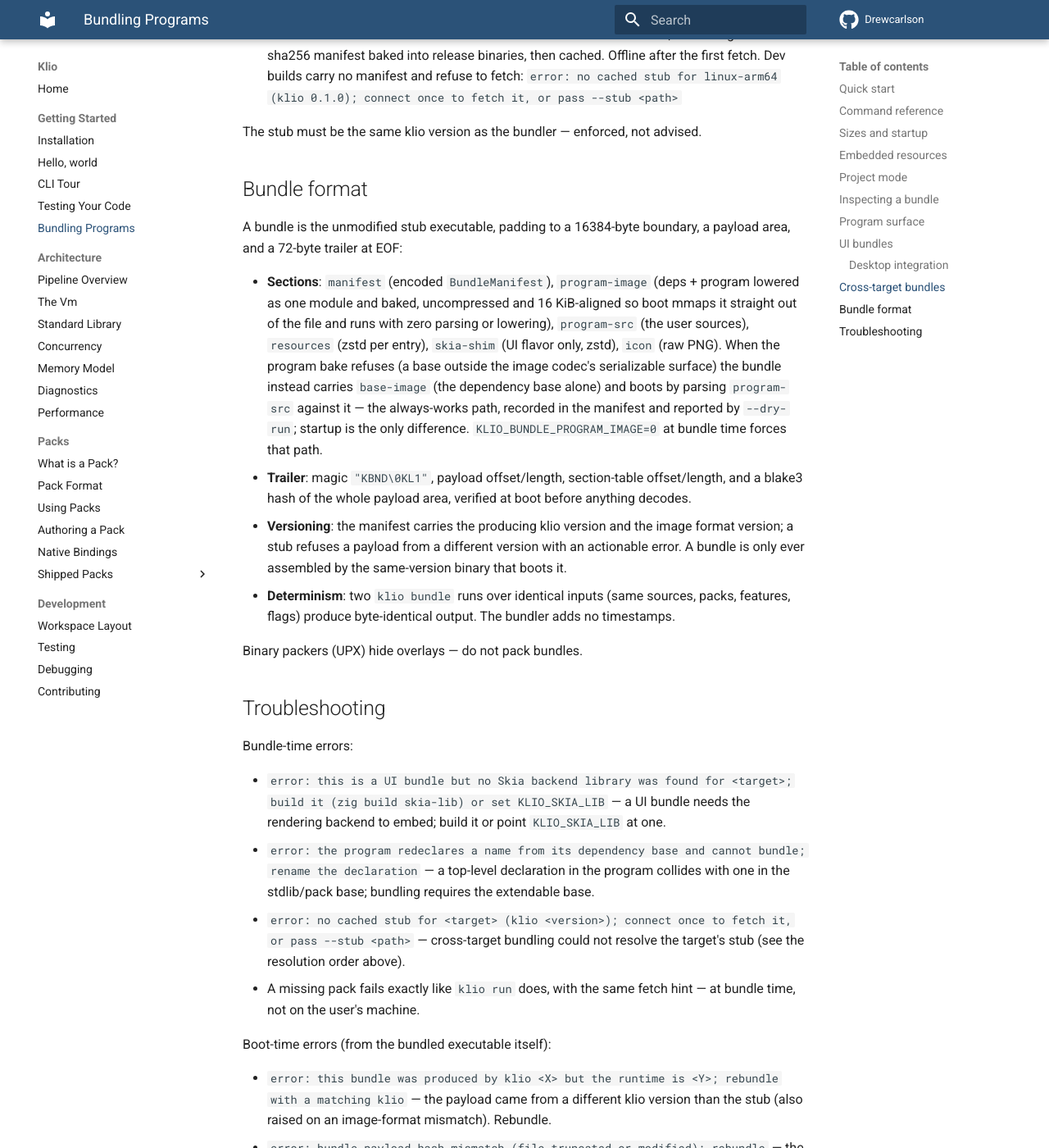
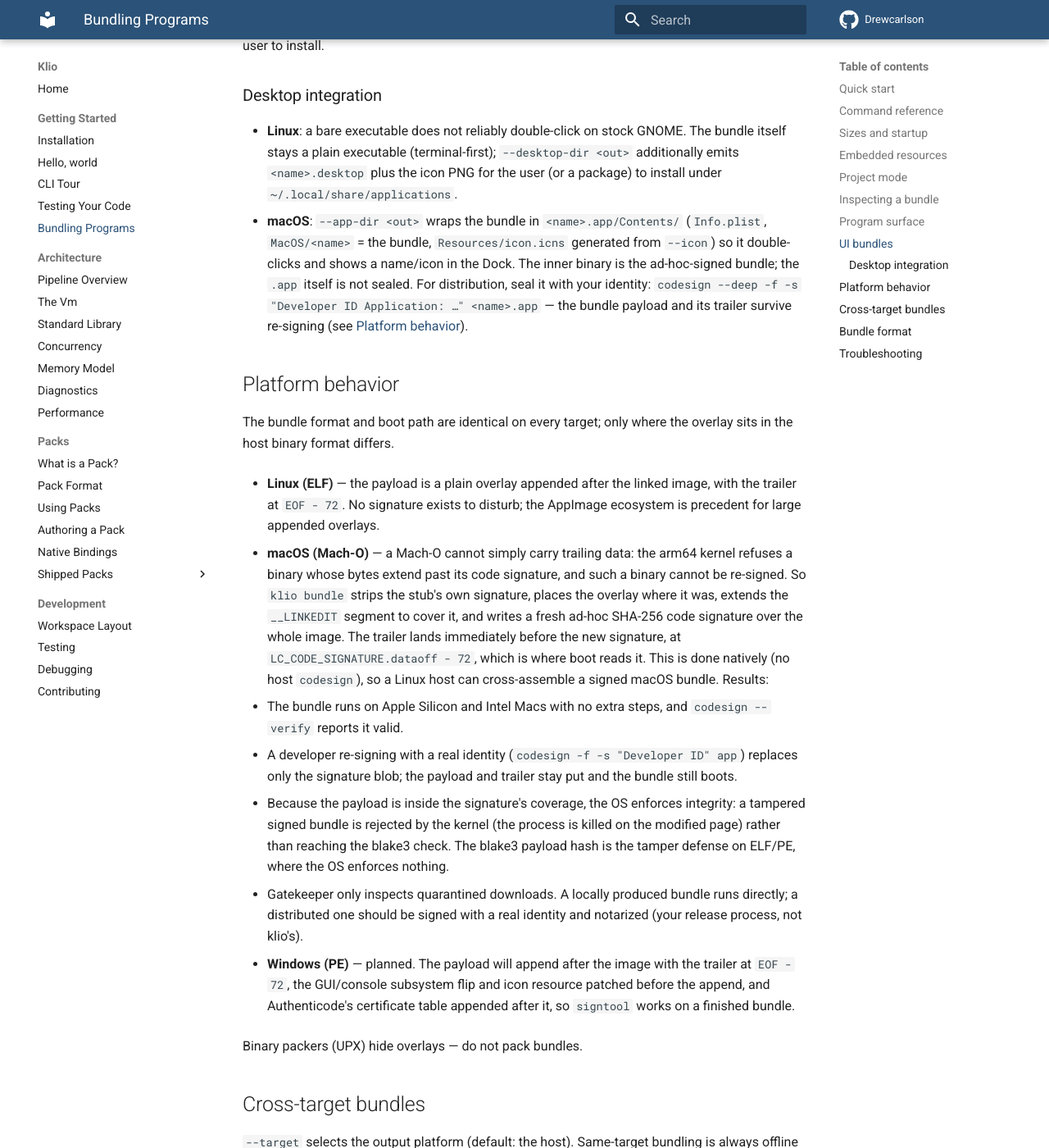
Before and after one commit to DrewCarlson/klio, an MkDocs documentation site: the page built from docs/BUNDLE.md, in a window 1280 px wide and 1400 px high, scrolled down 5710 px. Shown: the whole window at 82% size. Built offline with MkDocs 1.6.1 and Material for MkDocs 9.7.7, drawn with Linux system fonts in a browser that asks for light colours; the version menu is left out; some of the changed text lies outside the part shown.

Commit message:
bundle: macOS Mach-O support via ad-hoc re-sign + signature-aware probe
klio bundle now targets macOS. A Mach-O cannot carry a trailing overlay —
the arm64 kernel refuses bytes past the code signature and such a binary
cannot be re-signed — so the bundler strips the stub's linker signature,
places the overlay where it was, extends the __LINKEDIT segment to cover
it, and writes a fresh ad-hoc SHA-256 CodeDirectory over the whole image
(src/cli/macho_sign.zig). The trailer lands at LC_CODE_SIGNATURE.dataoff
- 72, where the boot probe now reads it, falling back to EOF - 72 for ELF
and unsigned x86_64. Signing is native byte surgery, so a Linux host can
cross-assemble a signed macOS bundle. codesign --verify reports the output
valid; re-signing with a real identity keeps the trailer in place; a
tampered signed bundle is refused by the kernel before boot.

Adds --app-dir to wrap a macOS bundle in <name>.app (Info.plist, the
bundle as the inner binary, Resources/icon.icns generated from --icon).
The boot probe, self-path, and shim names/cache dirs were already per-OS.

Docs rewritten to describe the format and boot path as cross-platform
with the per-OS overlay placement and the macOS signing/re-signing story.
The corruption itest is OS-aware: macOS enforces integrity through the
signature, so a tampered bundle is killed rather than reporting the
blake3 mismatch.

bundle_smoke, bundle_ui, and bundle_cross pass on macos-arm64.

````diff
--- a/docs/BUNDLE.md
+++ b/docs/BUNDLE.md
@@ -1,20 +1,27 @@
 # Bundling programs
 
 `klio bundle` packages a Kotlin program — with its baked dependency
-image, embedded resources, and (for Compose programs) the Skia/SDL2
-rendering backend — into one self-contained Linux executable. The
+image, embedded resources, and (for Compose programs) the Skia
+rendering backend — into one self-contained native executable. The
 result runs on a machine with no klio, no Kotlin, no toolchain, and
 no `~/.klio`. It serves both program classes klio runs:
 
 - **CLI tools and servers** — headless programs using the stdlib and
   packs (kotlinx, ktor).
 - **Compose UI desktop apps** — the real androidx Compose engine over
-  the Skia backend, windowed via SDL2.
+  the Skia backend, windowed through the platform's native layer
+  (SDL2 on Linux, Cocoa/Metal on macOS).
+
+Linux and macOS are supported today. Windows is planned; its stub
+builds and its window backend exist, but the PE overlay placement is
+not wired yet.
 
 No compiler or linker is ever invoked. Bundling is file surgery: the
-running `klio` binary is copied as the runtime stub, the payload is
-appended in an aligned overlay, and a 72-byte trailer is written at
-the end.
+target's `klio` binary is copied as the runtime stub, the payload is
+placed in an aligned overlay, and a 72-byte trailer marks it. The
+exact placement of that overlay is per-OS (see
+[Platform behavior](#platform-behavior)), but the format and the boot
+path are identical everywhere.
 
 ## Quick start
 
@@ -49,8 +56,11 @@ the release step.
 ```
 klio bundle <main.kt | project-dir> [options]
 
-  -o, --output <path>        Output executable (default: source basename)
-  --target <target>          linux-x64 (default: host), linux-arm64
+  -o, --output <path>        Output executable (default: source basename;
+                             `.exe` appended for windows targets)
+  --target <target>          Host target by default; one of linux-x64,
+                             linux-arm64, macos-x64, macos-arm64,
+                             windows-x64, windows-arm64
   --ui | --headless          Force the flavor. Default: auto-detected — the
                              pack fixpoint selecting any androidx.compose.ui*
                              pack (or klio.compose.ui) marks the bundle UI.
@@ -60,12 +70,13 @@ klio bundle <main.kt | project-dir> [options]
   --name <string>            App display name (window title default).
                              Default: output basename.
   --icon <png>               App icon source (single square PNG); applied as
-                             the window icon when the first window opens.
+                             the window icon and in the .app/.desktop metadata.
   --feature <pack>/<feat>    Enable a pack feature, baked into the bundle
                              (same meaning as `klio run --feature`).
   --stub <path>              Explicit stub binary (skips self-copy/fetch).
   --desktop-dir <dir>        Also emit <name>.desktop + the icon PNG for
                              GUI-first Linux distribution.
+  --app-dir <dir>            Also emit <name>.app around the bundle for macOS.
   --dry-run                  Print the resolved pack set, flavor, sections,
                              and projected size without writing.
 ```
@@ -96,8 +107,12 @@ A bundle starts faster than `klio run` runs the same file: the
 program is baked as a whole-program IR image that boot mmaps straight
 out of the executable and runs, with zero parsing or lowering.
 
+macOS bundles are the same shape (stub-dominated); the ad-hoc code
+signature adds the CodeDirectory's page hashes (~0.8% of the file, 32
+bytes per 4 KiB) on top.
+
 A default `zig build` produces a Debug binary, so bundles made with
-it are dev-sized (about 227 MB). Build the bundling `klio` with
+it are dev-sized (hundreds of MB). Build the bundling `klio` with
 `-Doptimize=ReleaseFast` (and `strip` it) for release-sized output.
 
 ## Embedded resources
@@ -235,44 +250,108 @@ resources:
 A program whose pack fixpoint selects any `androidx.compose.ui*` pack
 (or `klio.compose.ui`) bundles as UI automatically; `--ui` and
 `--headless` force it. A UI bundle embeds the Skia rendering backend
-(`libklio_skia.so`, zstd-compressed). Bundling one requires the
-backend library next to the bundling `klio` (`zig build skia-lib`) or
-at `KLIO_SKIA_LIB`.
+(zstd-compressed). Bundling one requires the backend library next to
+the bundling `klio` (`zig build skia-lib`) or at `KLIO_SKIA_LIB`. The
+library name is per-OS: `libklio_skia.so` (Linux), `libklio_skia.dylib`
+(macOS), `klio_skia.dll` (Windows).
 
 ```sh
 $ klio bundle counter.kt -o counter
 bundled counter (42.3 MB, ui): stdlib + androidx.collection + androidx.compose.runtime + klio.compose.ui + kotlinx.atomicfu + kotlinx.coroutines + skia backend
-$ ./counter     # opens the window; no klio, no SDL2 install
+$ ./counter     # opens the window; no klio and no rendering install needed
 ```
 
 On first launch the shim is extracted to a content-addressed per-user
-cache (`$XDG_CACHE_HOME/klio/shim/<blake3-16>/libklio_skia.so`,
-default `~/.cache/...`) via temp file + atomic rename — concurrent
-first launches are safe, upgrades and co-installed bundles coexist,
-and later launches skip the write. If the cache directory is
-unwritable the shim falls back to the system temp dir; if that also
-fails the program runs headless with one stderr line.
+cache via temp file + atomic rename — concurrent first launches are
+safe, upgrades and co-installed bundles coexist, and later launches
+skip the write. The cache directory is per-OS:
 
-The release shim links SDL2 statically (`scripts/fetch-sdl.sh` +
-`zig build skia-lib -Dsdl-static`), so end users need no SDL2
-install; statically-linked SDL still dlopens the host's X11/Wayland
-client libraries at runtime, so one shim covers both display servers.
-Dev builds keep dynamic SDL2. `libstdc++`/`glibc` remain dynamic —
-present on every desktop Linux distribution.
+- Linux: `$XDG_CACHE_HOME/klio/shim/<blake3-16>/libklio_skia.so`
+  (default `~/.cache/...`).
+- macOS: `~/Library/Caches/klio/shim/<blake3-16>/libklio_skia.dylib`.
+- Windows: `%LOCALAPPDATA%\klio\shim\<blake3-16>\klio_skia.dll` (planned).
+
+If the cache directory is unwritable the shim falls back to the system
+temp dir; if that also fails the program runs headless with one stderr
+line.
+
+The Linux release shim links SDL2 statically (`scripts/fetch-sdl.sh` +
+`zig build skia-lib -Dsdl-static`), so end users need no SDL2 install;
+statically-linked SDL still dlopens the host's X11/Wayland client
+libraries at runtime, so one shim covers both display servers. Dev
+builds keep dynamic SDL2. `libstdc++`/`glibc` remain dynamic — present
+on every desktop Linux distribution.
+
+The macOS shim uses the Cocoa window layer and the Metal GPU path
+(with a CPU raster fallback), linking only system frameworks
+(AppKit, Metal, QuartzCore, …) — nothing for the end user to install.
 
 ### Desktop integration
 
-A bare executable does not reliably double-click on stock GNOME. The
-bundle itself stays a plain executable (terminal-first); for
-GUI-first distribution, `--desktop-dir <out>` additionally emits
-`<name>.desktop` plus the icon PNG for the user (or a package) to
-install under `~/.local/share/applications`.
+- **Linux**: a bare executable does not reliably double-click on
+  stock GNOME. The bundle itself stays a plain executable
+  (terminal-first); `--desktop-dir <out>` additionally emits
+  `<name>.desktop` plus the icon PNG for the user (or a package) to
+  install under `~/.local/share/applications`.
+- **macOS**: `--app-dir <out>` wraps the bundle in
+  `<name>.app/Contents/` (`Info.plist`, `MacOS/<name>` = the bundle,
+  `Resources/icon.icns` generated from `--icon`) so it double-clicks
+  and shows a name/icon in the Dock. The inner binary is the
+  ad-hoc-signed bundle; the `.app` itself is not sealed. For
+  distribution, seal it with your identity:
+  `codesign --deep -f -s "Developer ID Application: …" <name>.app` —
+  the bundle payload and its trailer survive re-signing (see
+  [Platform behavior](#platform-behavior)).
+
+## Platform behavior
+
+The bundle format and boot path are identical on every target; only
+where the overlay sits in the host binary format differs.
+
+- **Linux (ELF)** — the payload is a plain overlay appended after the
+  linked image, with the trailer at `EOF - 72`. No signature exists
+  to disturb; the AppImage ecosystem is precedent for large appended
+  overlays.
+
+- **macOS (Mach-O)** — a Mach-O cannot simply carry trailing data:
+  the arm64 kernel refuses a binary whose bytes extend past its code
+  signature, and such a binary cannot be re-signed. So `klio bundle`
+  strips the stub's own signature, places the overlay where it was,
+  extends the `__LINKEDIT` segment to cover it, and writes a fresh
+  ad-hoc SHA-256 code signature over the whole image. The trailer
+  lands immediately before the new signature, at
+  `LC_CODE_SIGNATURE.dataoff - 72`, which is where boot reads it. This
+  is done natively (no host `codesign`), so a Linux host can
+  cross-assemble a signed macOS bundle. Results:
+  - The bundle runs on Apple Silicon and Intel Macs with no extra
+    steps, and `codesign --verify` reports it valid.
+  - A developer re-signing with a real identity
+    (`codesign -f -s "Developer ID" app`) replaces only the signature
+    blob; the payload and trailer stay put and the bundle still boots.
+  - Because the payload is inside the signature's coverage, the OS
+    enforces integrity: a tampered signed bundle is rejected by the
+    kernel (the process is killed on the modified page) rather than
+    reaching the blake3 check. The blake3 payload hash is the tamper
+    defense on ELF/PE, where the OS enforces nothing.
+  - Gatekeeper only inspects quarantined downloads. A locally
+    produced bundle runs directly; a distributed one should be signed
+    with a real identity and notarized (your release process, not
+    klio's).
+
+- **Windows (PE)** — planned. The payload will append after the image
+  with the trailer at `EOF - 72`, the GUI/console subsystem flip and
+  icon resource patched before the append, and Authenticode's
+  certificate table appended after it, so `signtool` works on a
+  finished bundle.
+
+Binary packers (UPX) hide overlays — do not pack bundles.
 
 ## Cross-target bundles
 
-`--target` selects `linux-x64` or `linux-arm64`. Same-target bundling
-is always offline (the stub is the running executable). Cross-target
-bundling resolves the target's stub (and shim, for UI) in this order:
+`--target` selects the output platform (default: the host). Same-target
+bundling is always offline — the stub is the running executable.
+Cross-target bundling resolves the target's stub (and, for UI, its
+shim) in this order:
 
 1. `--stub <path>` explicit.
 2. `KLIO_STUB_DIR`: `<dir>/<target>/klio` (CI / air-gapped).
@@ -281,15 +360,25 @@ bundling resolves the target's stub (and shim, for UI) in this order:
    version, verified against the sha256 manifest baked into release
    binaries, then cached. Offline after the first fetch. Dev builds
    carry no manifest and refuse to fetch:
-   `error: no cached stub for linux-arm64 (klio 0.1.0); connect once to fetch it, or pass --stub <path>`
+   `error: no cached stub for macos-arm64 (klio 0.1.0); connect once to fetch it, or pass --stub <path>`
+
+Cross-assembly is pure byte surgery, so any host can target any OS —
+including the macOS ad-hoc signature, which is written natively rather
+than by shelling to `codesign`. The one thing that does not
+cross-compile is the Skia shim (a per-OS C++/ABI build), so a UI
+bundle for another OS needs that OS's shim artifact resolved alongside
+its stub.
 
 The stub must be the same klio version as the bundler — enforced, not
 advised.
 
 ## Bundle format
 
-A bundle is the unmodified stub executable, padding to a 16384-byte
-boundary, a payload area, and a 72-byte trailer at EOF:
+A bundle is the unmodified stub, padding to a 16384-byte boundary, a
+payload area, and a 72-byte trailer. The trailer's position is per-OS
+(`EOF - 72` on ELF/PE; `LC_CODE_SIGNATURE.dataoff - 72` on the
+re-signed Mach-O), and boot reads it from the right place for the host
+binary format.
 
 - **Sections**: `manifest` (encoded `BundleManifest`),
   `program-image` (deps + program lowered as one module and baked,
@@ -311,10 +400,9 @@ boundary, a payload area, and a 72-byte trailer at EOF:
   version with an actionable error. A bundle is only ever assembled
   by the same-version binary that boots it.
 - **Determinism**: two `klio bundle` runs over identical inputs (same
-  sources, packs, features, flags) produce byte-identical output. The
-  bundler adds no timestamps.
-
-Binary packers (UPX) hide overlays — do not pack bundles.
+  sources, packs, features, output name) produce byte-identical
+  output. The bundler adds no timestamps, and the macOS signature is a
+  deterministic function of the signed bytes.
 
 ## Troubleshooting
 
@@ -323,6 +411,10 @@ Bundle-time errors:
 - `error: this is a UI bundle but no Skia backend library was found for <target>; build it (zig build skia-lib) or set KLIO_SKIA_LIB`
   — a UI bundle needs the rendering backend to embed; build it or
   point `KLIO_SKIA_LIB` at one.
+- `error: the macos-arm64 stub is not a code-signed Mach-O and cannot be bundled`
+  — an arm64 macOS stub must carry the linker's ad-hoc signature (its
+  `__TEXT`/`__LINKEDIT` layout is read to re-sign); the provided stub
+  is not a normal `klio` binary.
 - `error: the program redeclares a name from its dependency base and cannot bundle; rename the declaration`
   — a top-level declaration in the program collides with one in the
   stdlib/pack base; bundling requires the extendable base.
@@ -339,7 +431,8 @@ Boot-time errors (from the bundled executable itself):
   (also raised on an image-format mismatch). Rebundle.
 - `error: bundle payload hash mismatch (file truncated or modified); rebundle`
   — the blake3 payload check failed: the file was truncated,
-  patched, or corrupted in transit.
+  patched, or corrupted in transit. On macOS a tampered signed bundle
+  is instead killed by the OS before this check runs.
 - ``error: bundle host binding `<symbol>` does not resolve in this runtime; rebundle with a matching klio``
   — a pack's native binding recorded in the manifest is unknown to
   the stub; a version-skewed stub.
````
Also changed, not shown: plans/klio-bundle-plan.md (+20 -10 lines), 4 other files.
